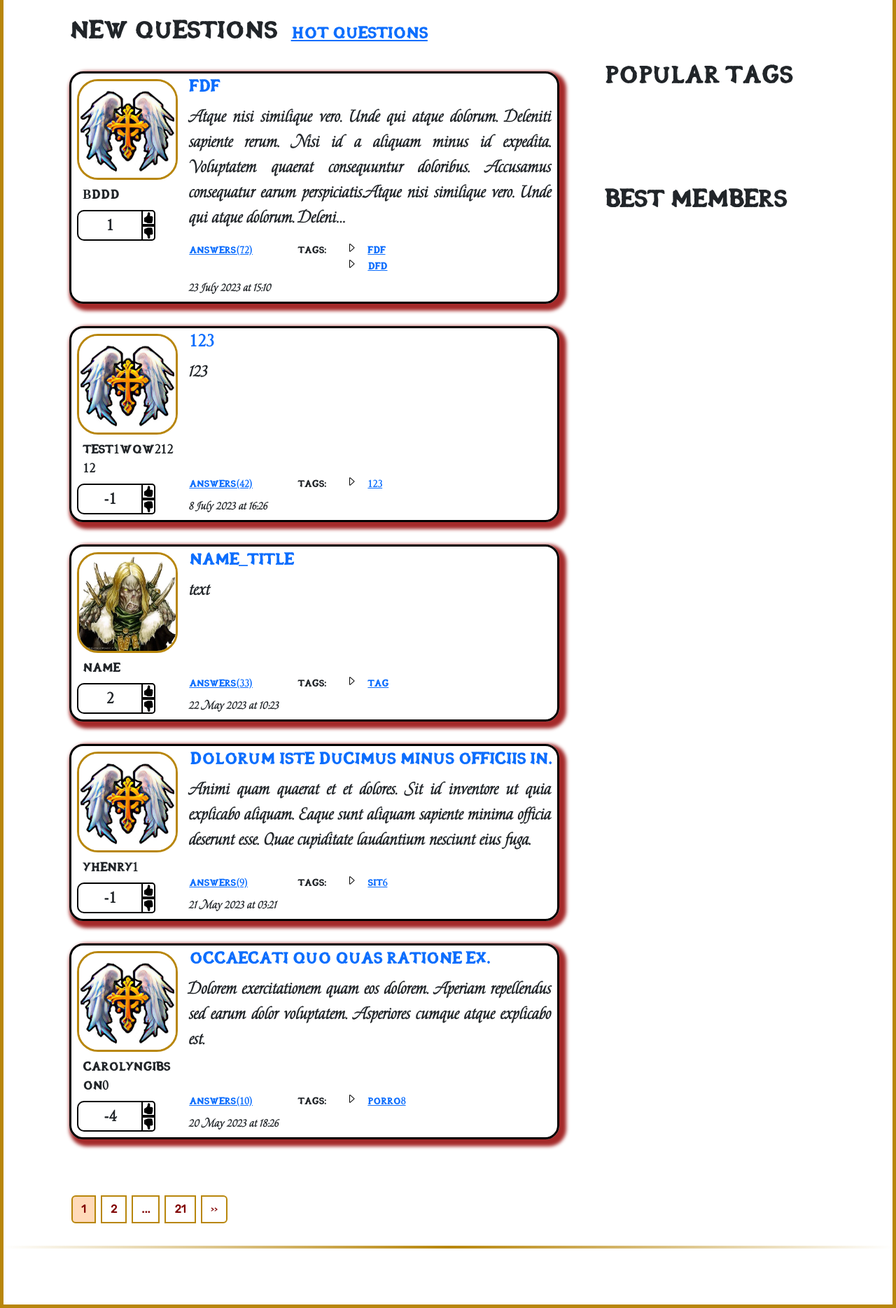
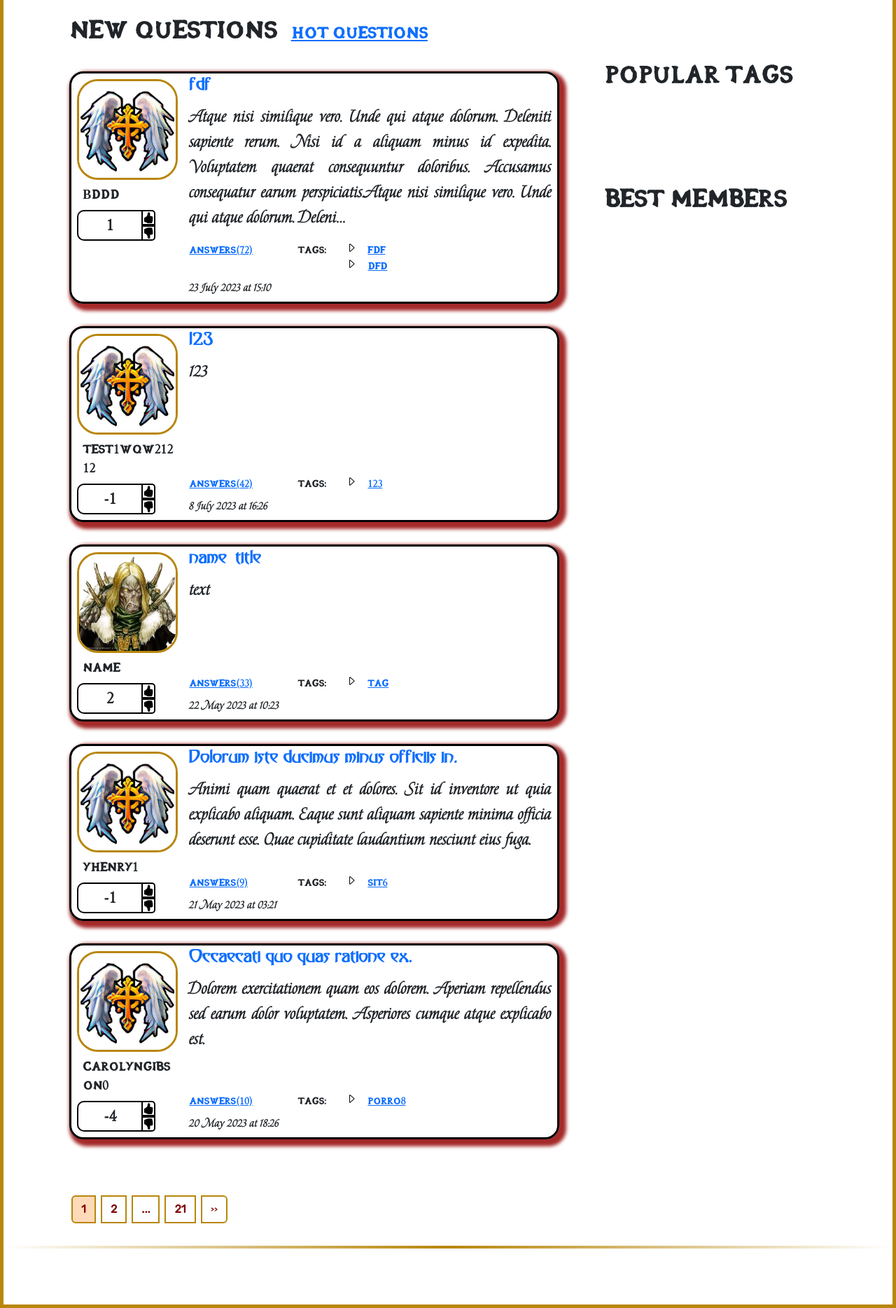
Before and after one commit to wolpy01/DC_project, a Django app: page / in a window 1280 px wide; the page is wider, and only the part inside the window is pictured. Shown: the part 100-1969 px from the top of that part at 70% size. Run offline with Django 4.2, Linux system fonts and the light colour scheme; data comes from the database, SQL or seed files in the repository; parts of the project's set-up code (start-up, migrations or seed data) failed here and were passed over; some libraries are stand-ins or nearby versions.

Commit message:
Add new font

```diff
--- a/ForumFiles/static/css/askforum_style.css
+++ b/ForumFiles/static/css/askforum_style.css
@@ -22,6 +22,13 @@
 @font-face {
     font-family: 'abaddon';
     src: url('../ttf/abaddon.ttf') format('truetype');
+    font-weight: normal;
+    font-style: normal;
+}
+
+@font-face {
+    font-family: 'gismondaCYR';
+    src: url('../ttf/gismondaCYR.ttf') format('truetype');
     font-weight: normal;
     font-style: normal;
 }
@@ -376,7 +383,7 @@ a.index_questions {
 
 a.index_user-question {
     font-size: 24px;
-    font-family: Oblivion;
+    font-family: gismondaCYR;
     padding: 0 0 0.5rem 0.5rem;
     display: block;
     text-decoration: none;
@@ -629,7 +636,7 @@ a.index_user-question {
 
 p.question_user-question {
     font-size: 24px;
-    font-family: Oblivion;
+    font-family: gismondaCYR;
     padding: 0 0 0.5rem 0.5rem;
     margin: 0;
     display: block;
```
Also changed, not shown: ForumFiles/static/ttf/gismondaCYR.ttf (added).
